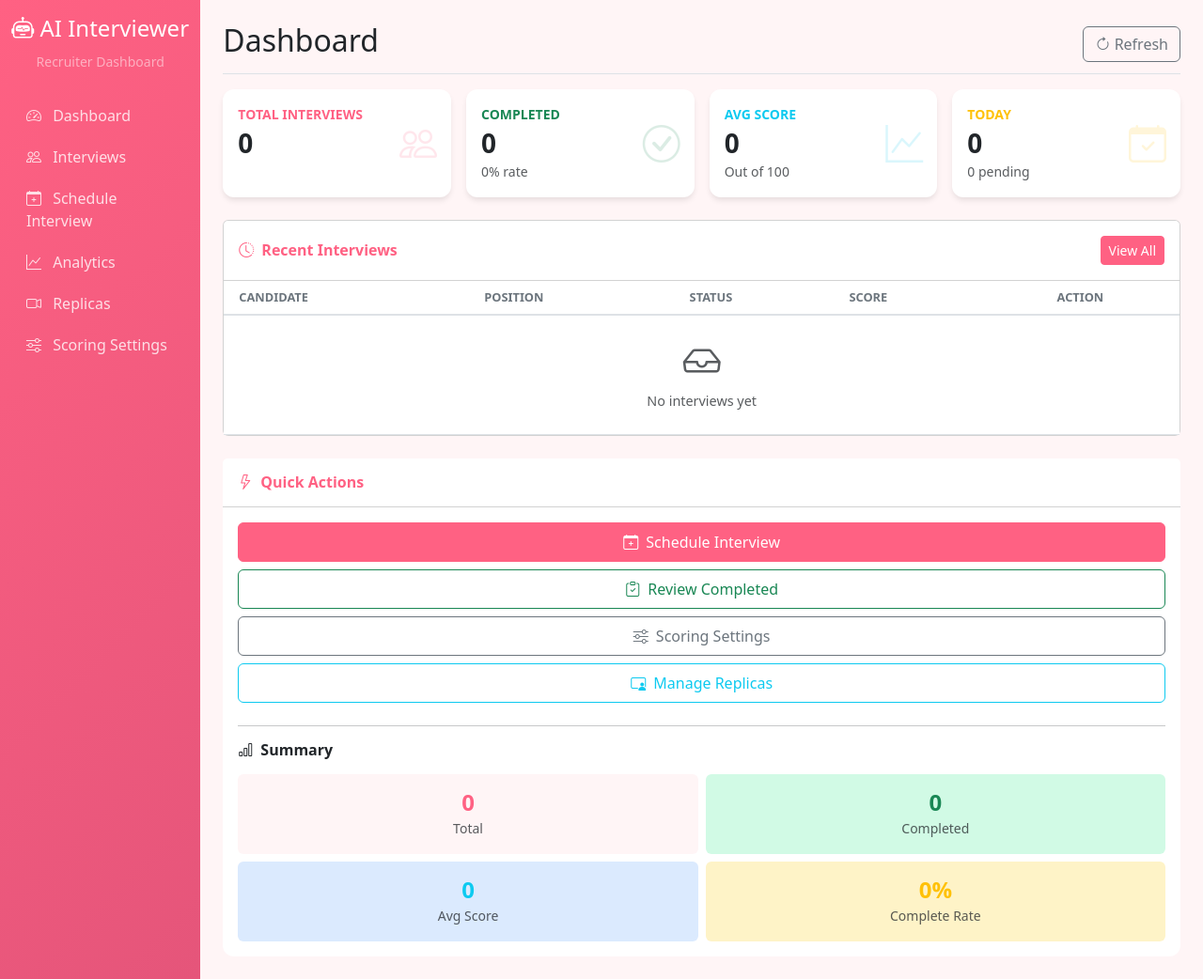
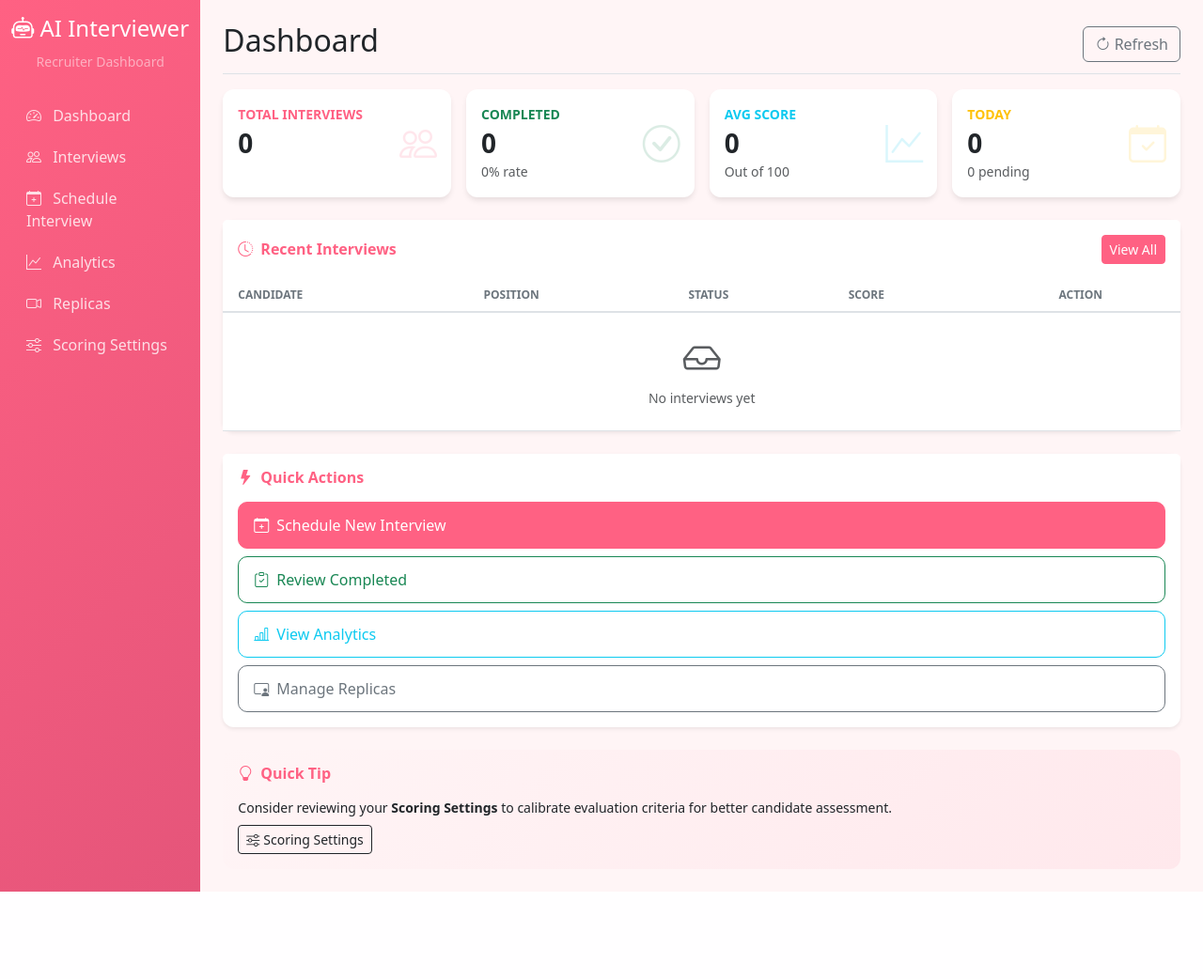
Before and after one commit to prashantlv/ai-interviewer, a FastAPI app: page /dashboard/ in a window 1280 px wide. Shown: the whole page at 94% size. After the commit the page ends 949 px from the top, so only its background shows below. Run offline with FastAPI, Linux system fonts and the light colour scheme.

Commit message:
update dashbaord layout

```diff
--- a/web_server/templates/dashboard.html
+++ b/web_server/templates/dashboard.html
@@ -50,15 +50,33 @@
     .score-good { background-color: #dbeafe; color: #1e40af; }
     .score-average { background-color: #fef3c7; color: #92400e; }
     .score-poor { background-color: #fee2e2; color: #991b1b; }
-    .quick-action-card { border: none; border-radius: 12px; }
+    .action-card { border: none; border-radius: 12px; }
+    .action-btn {
+        border-radius: 10px;
+        padding: 12px 16px;
+        font-weight: 500;
+        transition: all 0.2s;
+    }
+    .action-btn:hover {
+        transform: translateX(4px);
+    }
+    .action-btn i {
+        width: 24px;
+    }
     .table th {
-        font-size: 0.8rem;
+        font-size: 0.75rem;
         font-weight: 600;
         text-transform: uppercase;
         color: #6c757d;
         border-bottom: 2px solid #dee2e6;
     }
-    .table td { vertical-align: middle; font-size: 0.9rem; }
+    .table td { vertical-align: middle; font-size: 0.875rem; }
+    .recent-card { border: none; border-radius: 12px; }
+    .tip-card {
+        background: linear-gradient(135deg, #FFF5F6 0%, #FFE8EC 100%);
+        border: none;
+        border-radius: 12px;
+    }
     @media (max-width: 1400px) {
         .hide-on-lg { display: none !important; }
     }
@@ -123,9 +141,9 @@
 <div class="row g-4">
     <!-- Recent Interviews -->
     <div class="col-12 col-xxl-8">
-        <div class="card h-100">
-            <div class="card-header py-3 d-flex align-items-center justify-content-between bg-white">
-                <h6 class="m-0 fw-bold text-primary">
+        <div class="card recent-card h-100 shadow-sm">
+            <div class="card-header py-3 d-flex align-items-center justify-content-between bg-white border-0">
+                <h6 class="m-0 fw-bold" style="color: #FF6183;">
                     <i class="bi bi-clock-history me-2"></i>Recent Interviews
                 </h6>
                 <a href="/dashboard/interviews" class="btn btn-sm btn-primary">View All</a>
@@ -148,7 +166,7 @@
                             <tr>
                                 <td class="ps-3">
                                     <div class="d-flex align-items-center">
-                                        <div class="avatar-sm bg-primary rounded-circle d-flex align-items-center justify-content-center me-2 flex-shrink-0">
+                                        <div class="avatar-sm rounded-circle d-flex align-items-center justify-content-center me-2 flex-shrink-0" style="background: #FF6183;">
                                             <span class="text-white fw-bold">{{ interview.candidate_name[0] }}</span>
                                         </div>
                                         <span class="fw-medium">{{ interview.candidate_name }}</span>
@@ -197,59 +215,53 @@
         </div>
     </div>
 
-    <!-- Quick Actions Sidebar -->
+    <!-- Sidebar -->
     <div class="col-12 col-xxl-4">
-        <div class="card quick-action-card h-100">
-            <div class="card-header py-3 bg-white">
-                <h6 class="m-0 fw-bold text-primary">
-                    <i class="bi bi-lightning me-2"></i>Quick Actions
+        <!-- Quick Actions -->
+        <div class="card action-card shadow-sm mb-4">
+            <div class="card-header py-3 bg-white border-0">
+                <h6 class="m-0 fw-bold" style="color: #FF6183;">
+                    <i class="bi bi-lightning-fill me-2"></i>Quick Actions
                 </h6>
             </div>
-            <div class="card-body">
-                <div class="d-grid gap-2 mb-4">
-                    <a href="/dashboard/schedule" class="btn btn-primary py-2">
-                        <i class="bi bi-calendar-plus me-2"></i>Schedule Interview
+            <div class="card-body pt-0">
+                <div class="d-grid gap-2">
+                    <a href="/dashboard/schedule" class="btn btn-primary action-btn text-start">
+                        <i class="bi bi-calendar-plus me-2"></i>Schedule New Interview
                     </a>
-                    <a href="/dashboard/interviews?status=completed" class="btn btn-outline-success py-2">
+                    <a href="/dashboard/interviews?status=completed" class="btn btn-outline-success action-btn text-start">
                         <i class="bi bi-clipboard-check me-2"></i>Review Completed
                     </a>
-                    <a href="/dashboard/scoring-settings" class="btn btn-outline-secondary py-2">
-                        <i class="bi bi-sliders me-2"></i>Scoring Settings
+                    <a href="/dashboard/analytics" class="btn btn-outline-info action-btn text-start">
+                        <i class="bi bi-bar-chart-line me-2"></i>View Analytics
                     </a>
-                    <a href="/dashboard/replicas" class="btn btn-outline-info py-2">
+                    <a href="/dashboard/replicas" class="btn btn-outline-secondary action-btn text-start">
                         <i class="bi bi-person-video3 me-2"></i>Manage Replicas
                     </a>
                 </div>
+            </div>
+        </div>
 
-                <hr>
-
-                <h6 class="fw-bold mb-3"><i class="bi bi-bar-chart me-2"></i>Summary</h6>
-                <div class="row g-2">
-                    <div class="col-6">
-                        <div class="p-3 rounded text-center" style="background: #FFF5F6;">
-                            <div class="h4 mb-0 fw-bold" style="color: #FF6183;">{{ data.total_interviews }}</div>
-                            <small class="text-muted">Total</small>
-                        </div>
-                    </div>
-                    <div class="col-6">
-                        <div class="p-3 rounded text-center" style="background: #d1fae5;">
-                            <div class="h4 mb-0 fw-bold text-success">{{ data.completed_total }}</div>
-                            <small class="text-muted">Completed</small>
-                        </div>
-                    </div>
-                    <div class="col-6">
-                        <div class="p-3 rounded text-center" style="background: #dbeafe;">
-                            <div class="h4 mb-0 fw-bold text-info">{{ data.average_score }}</div>
-                            <small class="text-muted">Avg Score</small>
-                        </div>
-                    </div>
-                    <div class="col-6">
-                        <div class="p-3 rounded text-center" style="background: #fef3c7;">
-                            <div class="h4 mb-0 fw-bold text-warning">{{ data.completion_rate }}%</div>
-                            <small class="text-muted">Complete Rate</small>
-                        </div>
-                    </div>
-                </div>
+        <!-- Tips Card -->
+        <div class="card tip-card">
+            <div class="card-body">
+                <h6 class="fw-bold mb-3" style="color: #FF6183;">
+                    <i class="bi bi-lightbulb me-2"></i>Quick Tip
+                </h6>
+                <p class="mb-2 small">
+                    {% if data.average_score < 50 %}
+                    Consider reviewing your <strong>Scoring Settings</strong> to calibrate evaluation criteria for better candidate assessment.
+                    {% elif data.pending_interviews > 0 %}
+                    You have <strong>{{ data.pending_interviews }} pending</strong> interviews. Review them to stay on track!
+                    {% elif data.completed_total == 0 %}
+                    Get started by <strong>scheduling your first interview</strong> to begin evaluating candidates.
+                    {% else %}
+                    Great progress! You've completed <strong>{{ data.completed_total }} interviews</strong> with a {{ data.completion_rate }}% completion rate.
+                    {% endif %}
+                </p>
+                <a href="/dashboard/scoring-settings" class="btn btn-sm btn-outline-dark">
+                    <i class="bi bi-sliders me-1"></i>Scoring Settings
+                </a>
             </div>
         </div>
     </div>
```
